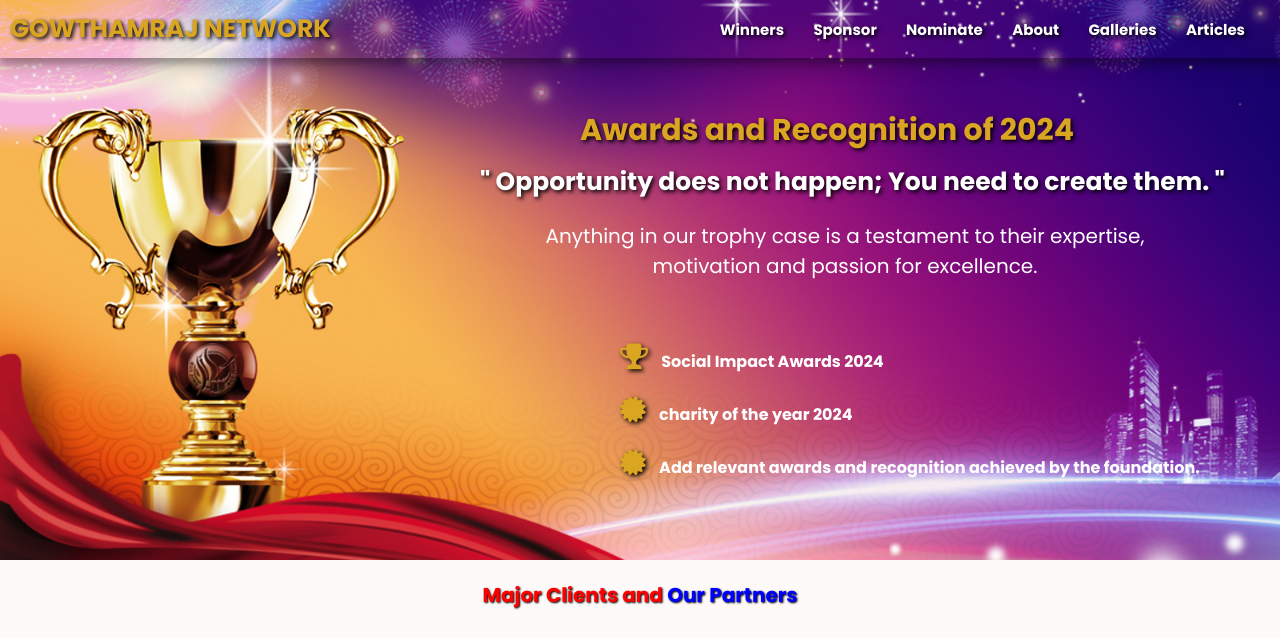
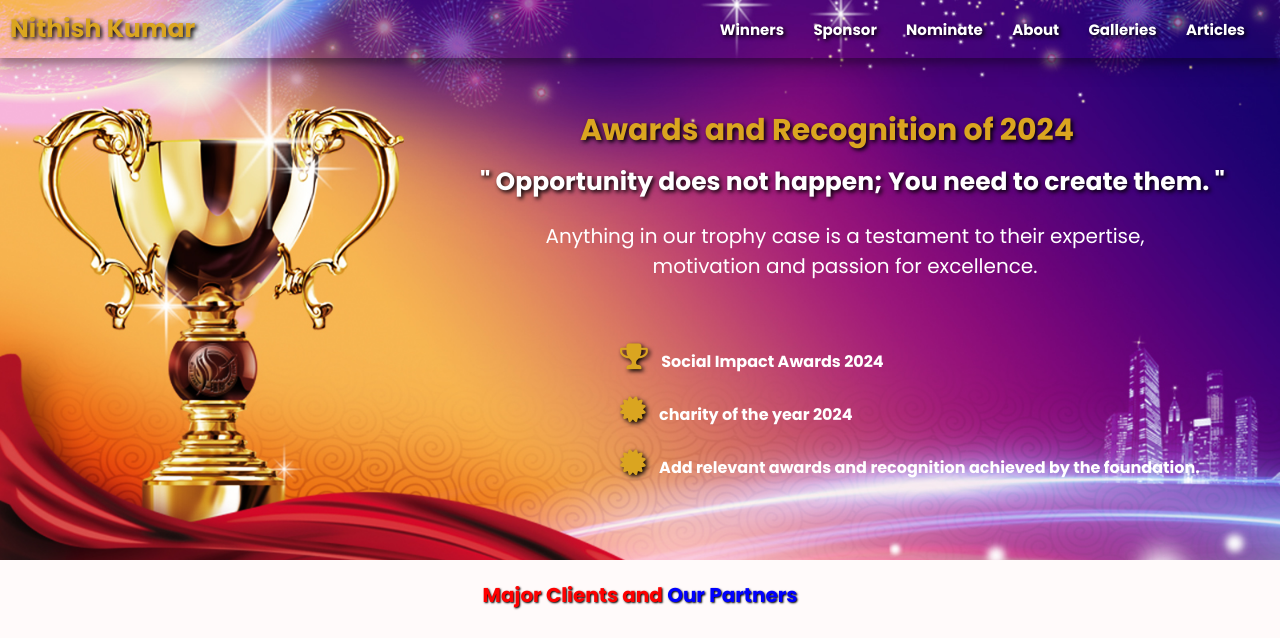
Before and after one commit to Nithishkumars-2001/Awards-page, a plain HTML site: page index.html in a window 1280 px wide. Shown: the top 638 px of the page. Drawn offline with Linux system fonts and the light colour scheme.

Commit message:
Update index.html

```diff
--- a/index.html
+++ b/index.html
@@ -22,7 +22,7 @@
     <div class="container">
         <div class="navbar">
             <div class="logo">
-                <h3> GOWTHAMRAJ NETWORK</h3>
+                <h3> Nithish Kumar </h3>
              </div>
 
             <ul>
@@ -43,7 +43,7 @@
 
         <div class="side-navbar">
             <p class="cross-symbol" onclick="closenavbar()"> <i class="fa fa-times" aria-hidden="true"></i> </p>
-            <h1>GOWTHAMRAJ NETWORK</h1>
+            <h1>Nithish Kumar</h1>
 
             <div class="side-navbar-links">
                 <p class="side-navbar-link"><a href="#"> Winners </a></p>
@@ -165,7 +165,7 @@
 
     <div class="contact-details">
         <div class="contact">
-            <h3>GOWTHAMRAJ NETWORK</h3>
+            <h3> Nithish Kumar </h3>
             <p> +1-123-123-0123</p>
             <div class="social-icons">
                 <i class="fa fa-instagram" aria-hidden="true"></i>
```
